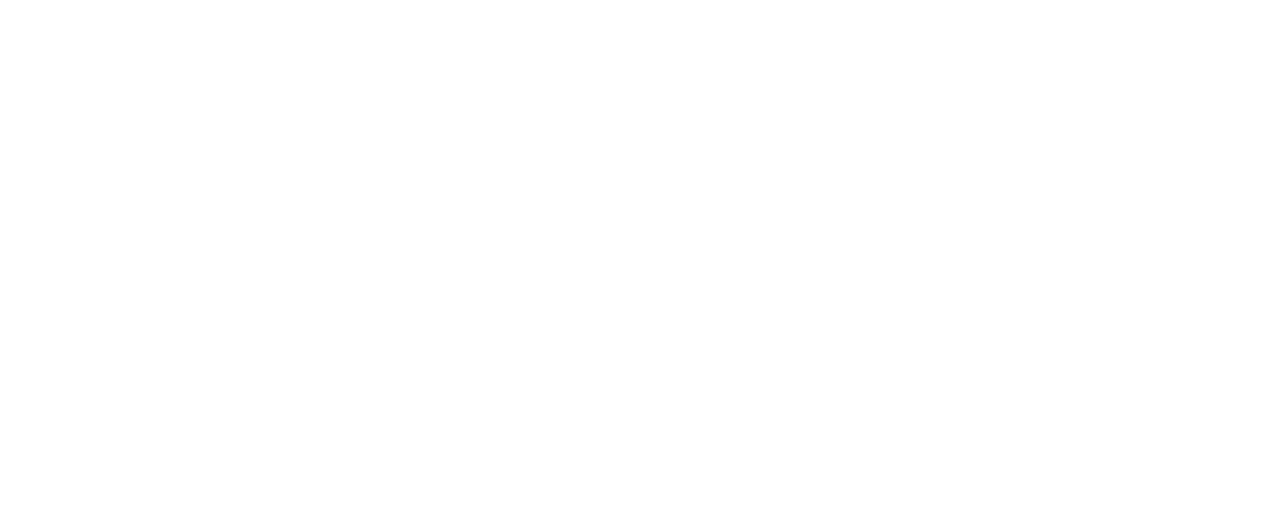
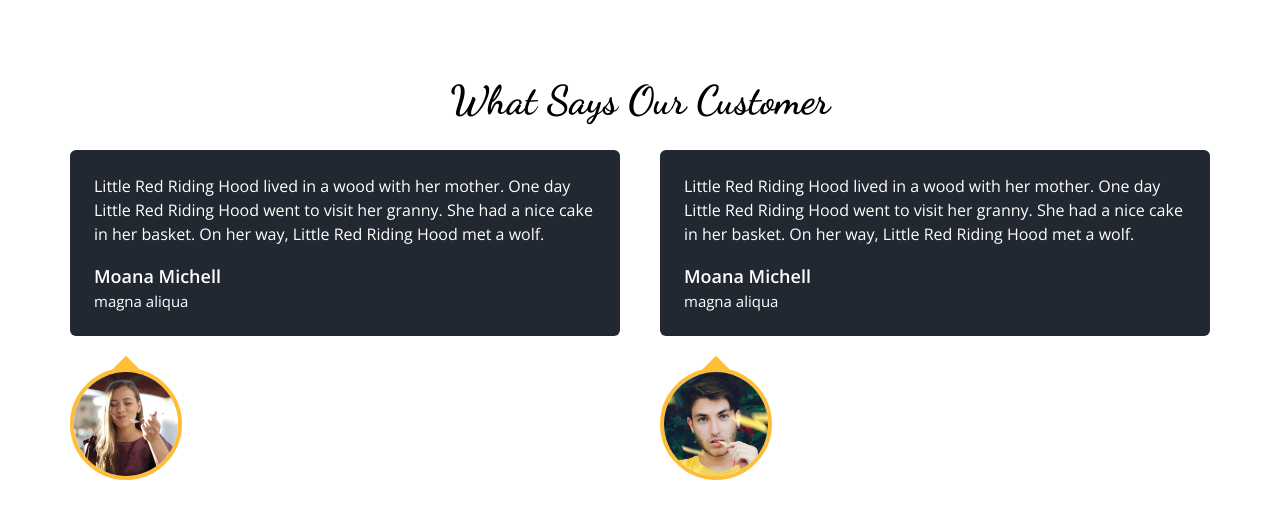
Before and after one commit to ibrahimokumus/food-ordering, a Next.js app: page /home in a window 1280 px wide. Shown: the part 3028-3546 px from the top of the page. Before the commit the page ends 3018 px from the top, so only its background shows below. Built offline with nearby package versions, Linux system fonts and the light colour scheme.

Commit message:
custermers file and component  added

```diff
--- a/components/Reservation.jsx
+++ b/components/Reservation.jsx
@@ -1,89 +1,87 @@
 import React from "react";
 import Title from "./ui/Title";
 import Input from "./form/Input";
-import {   useFormik } from 'formik';
+import { useFormik } from "formik";
 import { reservationSchema } from "../schema/reservation";
 
 const Reservation = () => {
-//! reservatinon js kontrol et
 	// kayit islemi gerceklestikten sonra, inputlari temizleme
-     const onSubmit = async (values,actions)=>{
-          await new Promise ((resolve)=>setTimeout(resolve,4000));
+	const onSubmit = async (values, actions) => {
+		await new Promise((resolve) => setTimeout(resolve, 4000));
 		actions.resetForm();
-     }
+	};
 
-     const {values,errors,touched,handleSubmit,handleChange,handleBlur} =useFormik({
-          initialValues:{
-               fullName:"",
-               phoneNumber:"",
-               email:"",
-               persons:"",
-               date:"",
+	const { values, errors, touched, handleSubmit, handleChange, handleBlur } = useFormik({
+		initialValues: {
+			fullName: "",
+			phoneNumber: "",
+			email: "",
+			persons: "",
+			date: "",
 		},
 		onSubmit,
 		validationSchema: reservationSchema,
-     })
+	});
 
-
-     const inputs =[
+	const inputs = [
 		{
-               id:0,
-               name:"fullName",
-               type:"text",
-               placeholder:"Your Full Name",
+			id: 0,
+			name: "fullName",
+			type: "text",
+			placeholder: "Your Full Name",
 			value: values.fullName,
-               errorMessage:errors.fullName,
-               touched :touched.fullName
+			errorMessage: errors.fullName,
+			touched: touched.fullName,
 		},
 		{
-               id:1,
-               name:"phoneNumber",
-               type:"number",
-               placeholder:"Your Phone Number",
+			id: 1,
+			name: "phoneNumber",
+			type: "number",
+			placeholder: "Your Phone Number",
 			value: values.phoneNumber,
-               errorMessage:errors.phoneNumber,
-               touched :touched.phoneNumber
+			errorMessage: errors.phoneNumber,
+			touched: touched.phoneNumber,
 		},
 		{
-               id:2,
-               name:"email",
-               type:"email",
-               placeholder:"Your Email Address",
+			id: 2,
+			name: "email",
+			type: "email",
+			placeholder: "Your Email Address",
 			value: values.email,
-               errorMessage:errors.email,
-               touched :touched.email
+			errorMessage: errors.email,
+			touched: touched.email,
 		},
 		{
-               id:3,
-               name:"persons",
-               type:"number",
-               placeholder:"How Many Persons?",
+			id: 3,
+			name: "persons",
+			type: "number",
+			placeholder: "How Many Persons?",
 			value: values.persons,
-               errorMessage:errors.persons,
-               touched :touched.persons
+			errorMessage: errors.persons,
+			touched: touched.persons,
 		},
 		{
-               id:4,
-               name:"date",
-               type:"datetime-local",
-              value:values.date,
-              errorMessage:errors.date,
-              touched :touched.date
-
-          }
-     ]
+			id: 4,
+			name: "date",
+			type: "datetime-local",
+			value: values.date,
+			errorMessage: errors.date,
+			touched: touched.date,
+		},
+	];
 	return (
 		<div className="container  mx-auto py-12">
 			<Title addClass="text-[40px] mb-10">Book A Table</Title>
 			<div className="flex justify-between flex-wrap-reverse gap-10">
 				<form className="lg:flex-1 w-full" onSubmit={handleSubmit}>
 					<div className="flex flex-col gap-y-3">
-                              {inputs.map((input)=>(
+						{inputs.map((input) => (
 							<Input key={input.id} {...input} onChange={handleChange} onBlur={handleBlur} />
 						))}
-
 					</div>
-					<button className="btn-primary mt-4" type="submit">BOOK NOW</button>
+					<button className="btn-primary mt-4" type="submit">
+						BOOK NOW
+					</button>
 				</form>
 
 				<div className="lg:flex-1 !h-[384px] w-full">
--- /dev/null
+++ b/components/customers/CustomerItem.jsx
@@ -0,0 +1,25 @@
+import Image from "next/image";
+import React from "react";
+
+export const CustomerItem = (props) => {
+	return (
+		<div className="mt-5">
+			<div className="p-6 bg-secondary text-white rounded-md">
+				<p>
+					Little Red Riding Hood lived in a wood with her mother. One day Little Red Riding Hood went to visit her granny. She had a
+					nice cake in her basket. On her way, Little Red Riding Hood met a wolf.
+				</p>
+				<div className="flex flex-col mt-4">
+					<span className="text-lg font-semibold">Moana Michell</span>
+					<span className="text-[15px]">magna aliqua</span>
+				</div>
+			</div>
+			<div
+				className="relative w-28 h-28 border-4 border-primary rounded-full mt-8 before:content-[''] before:absolute before:top-0
+       flex justify-center before:-translate-y-3 before:rotate-45 before:bg-primary before:w-5 before:h-5 "
+			>
+				<Image src={props.imgSrc} alt="" layout="fill" objectFit="contain" className="rounded-full" />
+			</div>
+		</div>
+	);
+};
--- /dev/null
+++ b/components/customers/Customers.jsx
@@ -0,0 +1,16 @@
+import React from "react";
+import Title from "../ui/Title";
+import { CustomerItem } from "./CustomerItem";
+
+const Customers = () => {
+	return (
+		<div className="container mx-auto my-20">
+			<Title addClass="text-[40px] text-center">What Says Our Customer</Title>
+			<div className="flex gap-x-10">
+				<CustomerItem imgSrc="/images/client1.jpg" />
+				<CustomerItem imgSrc="/images/client2.jpg" />
+			</div>
+		</div>
+	);
+};
+export default Customers;
--- a/pages/home/index.jsx
+++ b/pages/home/index.jsx
@@ -4,16 +4,18 @@ import React from "react";
 import MenuWrapper from "../../components/product/MenuWrapper";
 import About from "../../components/About";
 import Reservation from "../../components/Reservation";
+import Customers from "../../components/customers/Customers";
 
 const Index = () => {
 	return (
-		<div className="">
+		<React.Fragment>
 			<Carousel />
 			<Campaingns />
 			<MenuWrapper />
 			<About />
-			<Reservation/>
-		</div>
+			<Reservation />
+			<Customers />
+		</React.Fragment>
 	);
 };
 
--- a/pages/index.jsx
+++ b/pages/index.jsx
@@ -1,13 +1,11 @@
-import Input from "../components/form/Input";
 import Header from "../components/layout/Header";
 import Home from "./home";
 //import styles from "../styles/globals.css";
 export default function Index() {
 	return (
-		<div className="">
+		<>
 			<Header />
 			<Home />
-
-		</div>
+		</>
 	);
 }
```
Lines whose indentation alone changed are shown as unchanged.
